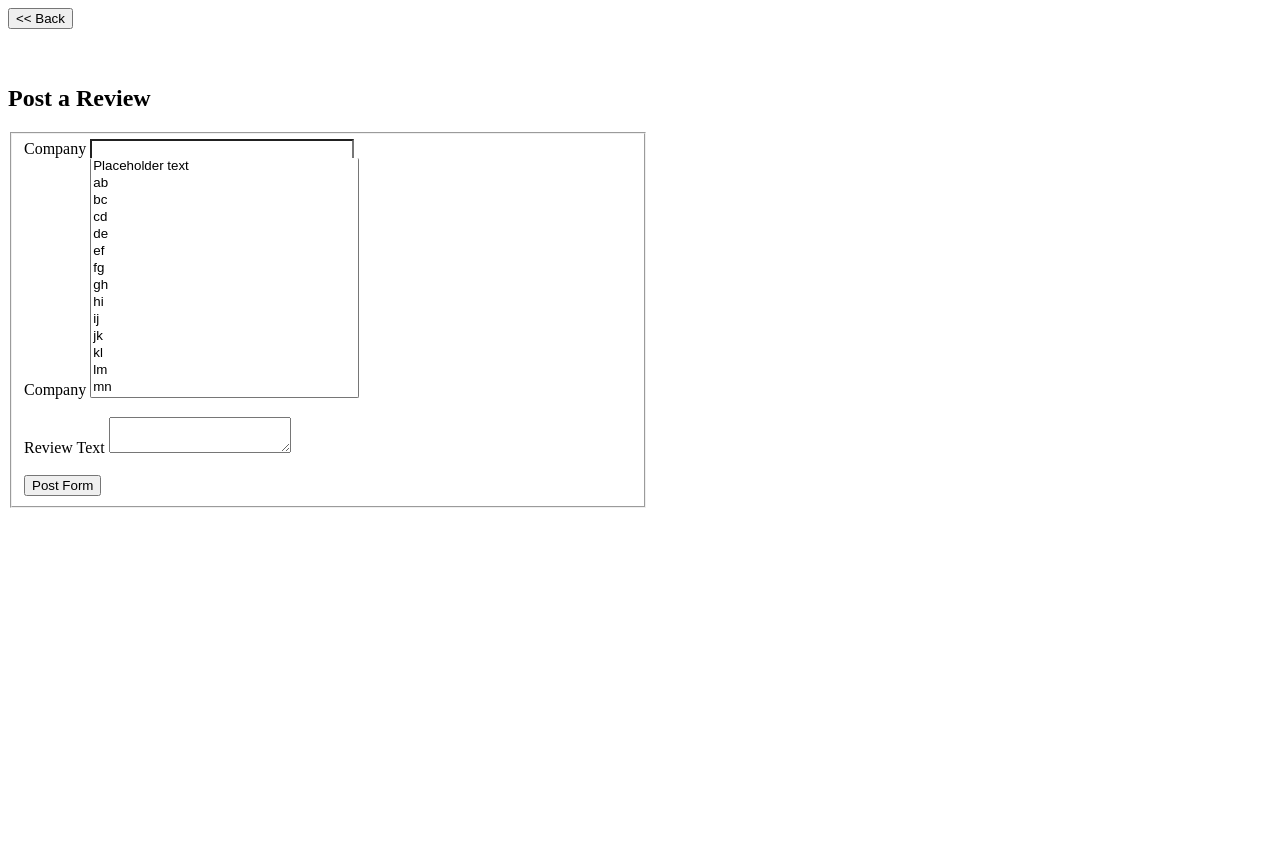
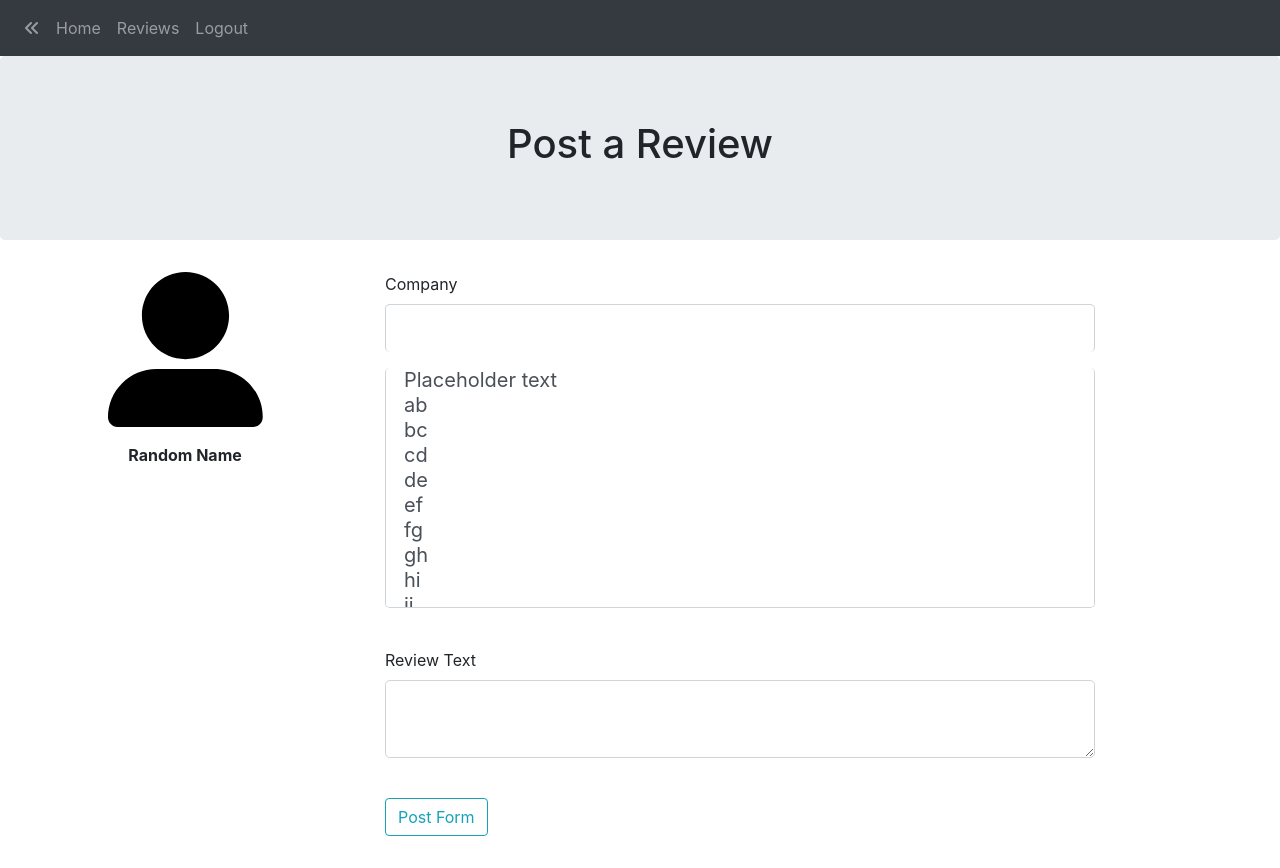
Before and after one commit to dval18/WeView, a Flask app: page /post in a window 1280 px wide. Before the commit the page ends 508 px from the top, so only its background shows below. Run offline with Flask 2, Linux system fonts and the light colour scheme; some libraries are stand-ins or nearby versions.

Commit message:
Added styling and fixed some bugs

```diff
--- /dev/null
+++ b/templates/layout_for_after_login.html
@@ -0,0 +1,43 @@
+<!DOCTYPE html>
+<html>
+    <head>
+        <title>Post a Review</title>
+        <meta charset="utf-8" />
+        <meta name="viewport" content="width=device-width, initial-scale=1, user-scalable=no" />
+        <!-- Bootstrap CSS -->
+        <link rel="stylesheet" href="https://cdn.jsdelivr.net/npm/bootstrap@4.3.1/dist/css/bootstrap.min.css" integrity="sha384-ggOyR0iXCbMQv3Xipma34MD+dH/1fQ784/j6cY/iJTQUOhcWr7x9JvoRxT2MZw1T" crossorigin="anonymous">
+        <script src="https://kit.fontawesome.com/f0332c8c95.js" crossorigin="anonymous"></script>
+    </head>
+    <body>
+        {% block scripts %}{% endblock %}
+        <nav class="navbar navbar-expand-lg navbar-dark bg-dark">
+            <div class="collapse navbar-collapse" id="navbarNav">
+                <ul class="navbar-nav">
+                    <li class="nav-item">
+                        <a class="nav-link" href="/home"><i class="fa-solid fa-angles-left"></i></a>
+                    </li>
+                    <li>   </li>
+                    <li class="nav-item">
+                        <a class="nav-link" href="/home">Home</a>
+                    </li>
+                    <li class="nav-item">
+                        <a class="nav-link" href="#">Reviews</a>
+                    </li>
+                    <li class="nav-item">
+                        <a class="nav-link" href="#">Logout</a>
+                    </li>
+                </ul>
+            </div>
+        </nav>
+        {% with messages = get_flashed_messages(with_categories=true) %}
+            {% if messages %}
+                {% for category, message in messages %}
+                    <div class="alert alert-{{ category }}">
+                        {{ message }}
+                    </div>
+                {% endfor %}
+            {% endif %}
+        {% endwith %}
+        {% block content %}{% endblock %}
+    </body>
+</html>
--- a/templates/layout_for_post_review.html
+++ /dev/null
@@ -1,21 +0,0 @@
-<!DOCTYPE html>
-<html>
-    <head>
-        <title>Post a Review</title>
-        <meta charset="utf-8" />
-        <meta name="viewport" content="width=device-width, initial-scale=1, user-scalable=no" />
-
-    </head>
-    <body>
-    {% with messages = get_flashed_messages(with_categories=true) %}
-        {% if messages %}
-            {% for category, message in messages %}
-                <div class="alert alert-{{ category }}">
-                    {{ message }}
-                </div>
-            {% endfor %}
-        {% endif %}
-    {% endwith %}
-    {% block content %}{% endblock %}
-    </body>
-</html>
--- a/templates/post_review.html
+++ b/templates/post_review.html
@@ -1,36 +1,39 @@
-{% extends "layout_for_post_review.html" %}
-{% block content %}
+{% extends "layout_for_after_login.html" %}
+{% block scripts %}
 <script>
     function filter() {
         const keyword = document.getElementById("in").value.toLowerCase().trim();
         const output = document.getElementById("out");
+
+        output.value = null;
+
         for (let i = 0; i < output.length; i++) {
             let current = output.options[i].text.toLowerCase().trim();
             if (!current.includes(keyword)) {
                 output.options[i].style.display = 'none';
             } else {
-                if (current !== output.options[i]) {
-                    output.options[i].style.display = 'list-item';
-                } else {
-                    output.selectedIndex = 'i';
-                }
+                output.options[i].style.display = 'list-item';
             }
         }
+
+
     }
 </script>
-<section>
-    <div class="container">
-        <a href="/home"> <!-- Right now I'm sending it to home but will send to profile -->
-            <input type="button" value="<< Back"></input>
-        </a>
+{% endblock %}
+{% block content %}
+
+    <div class="jumbotron text-center">
+        <h1>Post a Review</h1>
     </div>
-    <div class="container">
-        <br />
-        <br />
-        <h2>Post a Review</h2>
-
-        <div class="content-section">
-            <form method="POST" action="" style="width:50vw">
+    <div class="container row">
+        <div class="col-1"></div>
+        <div class="col-2">
+            <img src="../static/styles/images/user_img.svg"></img>
+            <p style="padding-top:2vh; text-align:center;" id="username"><b>Random Name</b></p>
+        </div>
+        <div class="col-1"></div>
+        <div class="col-8 content-section">
+            <form method="POST" action="">
                 {{ form.hidden_tag() }}
                 <fieldset class="form-group">
                     <div class="form-group">
@@ -43,13 +46,12 @@
                                 {% endfor %}
                             </div>
                         {% else %}
-                            {{ form.company(id="in", class="form-control form-control-lg", onkeyup="filter()", style="width:20vw; border-bottom:0px;") }}
+                            {{ form.company(id="in", class="form-control form-control-lg", onkeyup="filter()", style="margin-bottom:0px; padding-bottom:0px; border-bottom:0px;") }}
                         {% endif %}
                     </div>
                     <div class="form-group">
-                        {{ form.select.label(class="form-control-label") }}
                         {{ form.select(id="out", class="form-control form-control-lg", size="10",
-                            style="width:21vw; border-top:0px; height:30vh;",
+                            style="list-style-type:None; padding-top:0px; border-top:0px; margin-top:0px; height:30vh;",
                             onchange="document.getElementById('in').value=document.getElementById('out').value") }}
                     </div>
                     <br />
@@ -75,6 +77,5 @@
             </form>
         </div>
     </div>
-</section>
 
 {% endblock content %}
```
Also changed, not shown: static/styles/images/user_img.svg (added).
